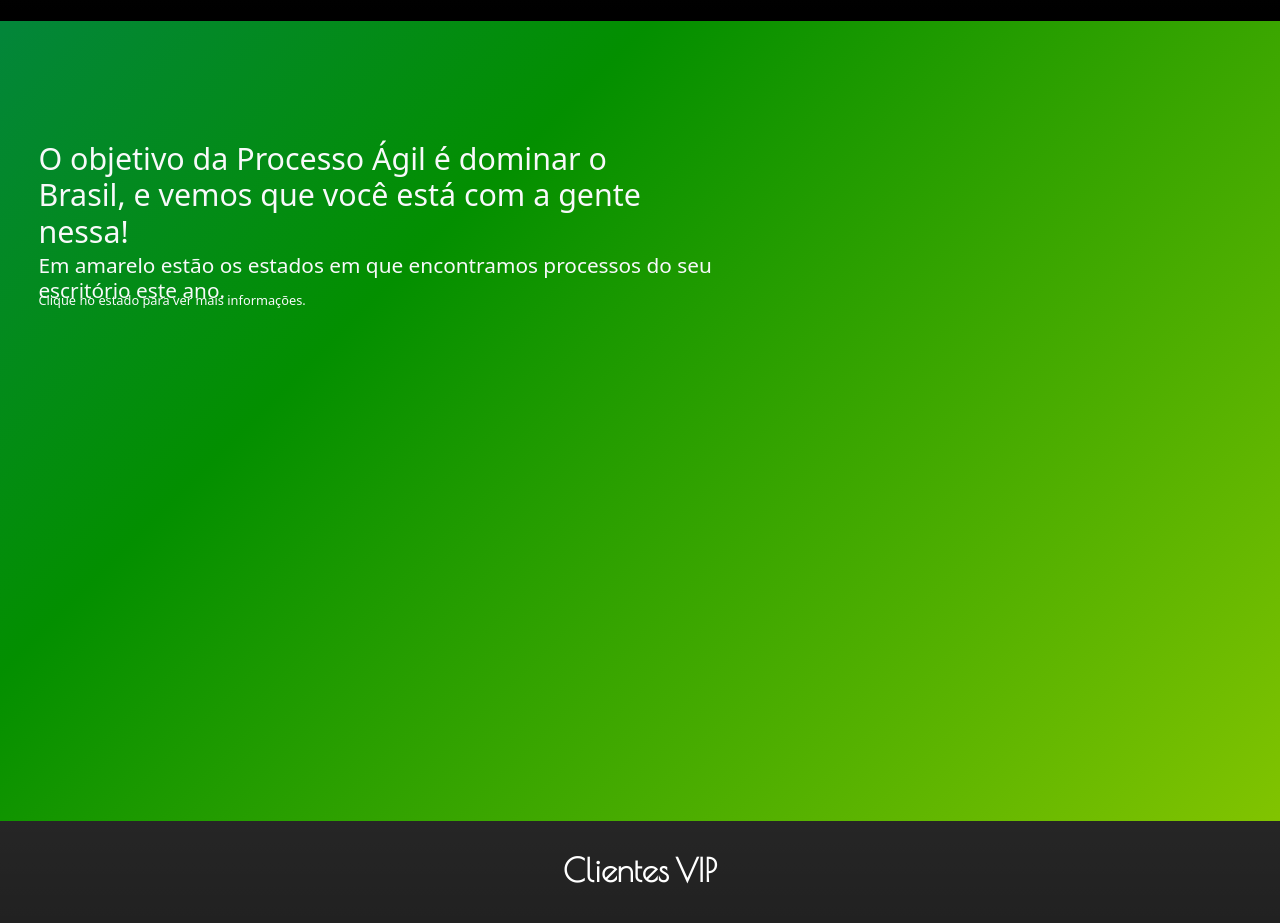
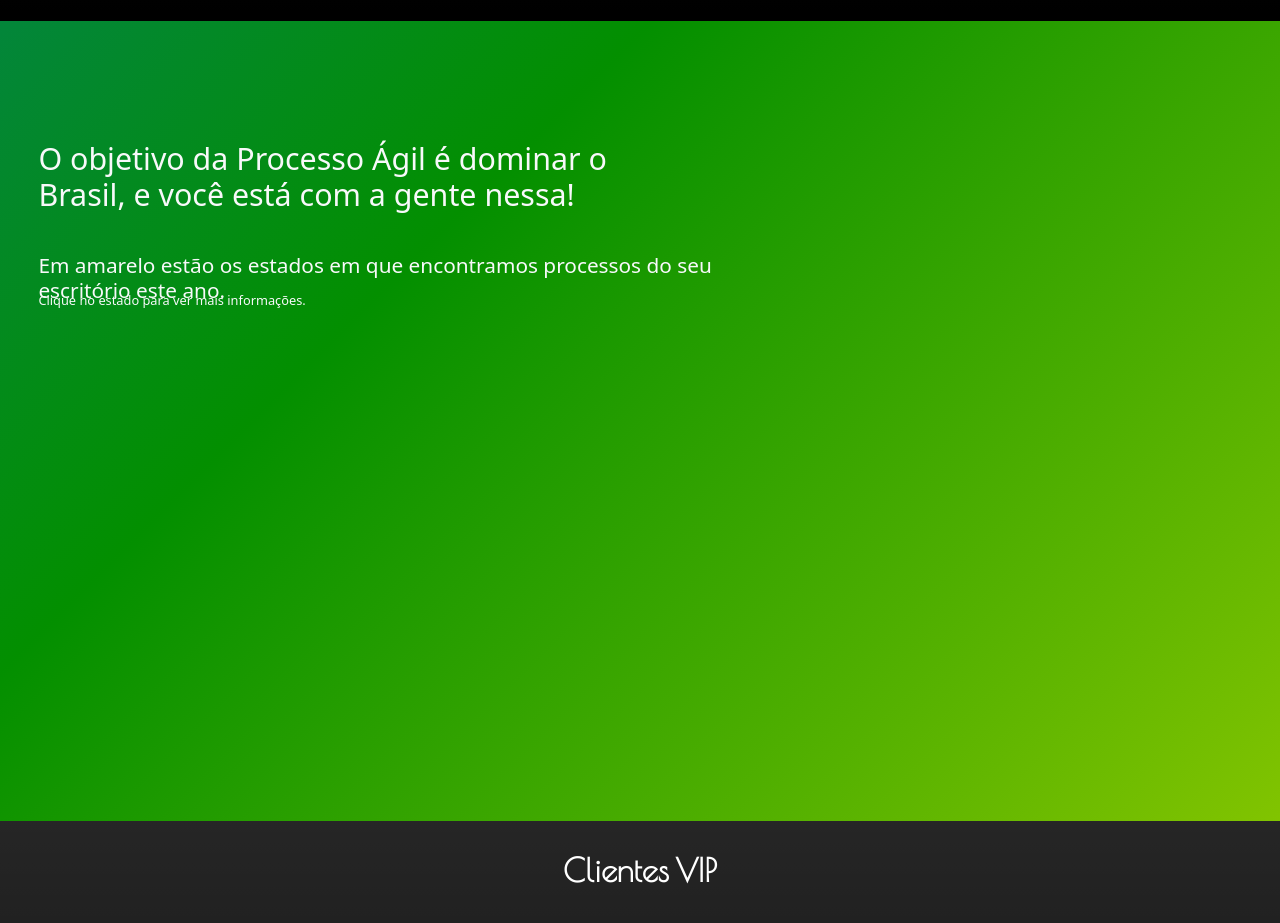
Before and after one commit to pleshw/processoagil-rewind, a plain HTML site: page index.html in a window 1280 px wide. Shown: the part 3179-4102 px from the top of the page. Drawn offline with nearby package versions, Linux system fonts and the light colour scheme; a script that the page names is missing; a web font is replaced by a local one.

Commit message:
mudança de texto simples

```diff
--- a/index.html
+++ b/index.html
@@ -157,7 +157,7 @@
 
     <section class="scene brasil-gradient">
       <div class="content flex-col flex-center">
-        <h1 class="text-light title-left">O objetivo da Processo Ágil é dominar o Brasil, e vemos que você está com a
+        <h1 class="text-light title-left">O objetivo da Processo Ágil é dominar o Brasil, e você está com a
           gente nessa!
         </h1>
         <h5 class="title-left text-light fw-lighter">Em amarelo estão os estados em que encontramos processos do seu
```
